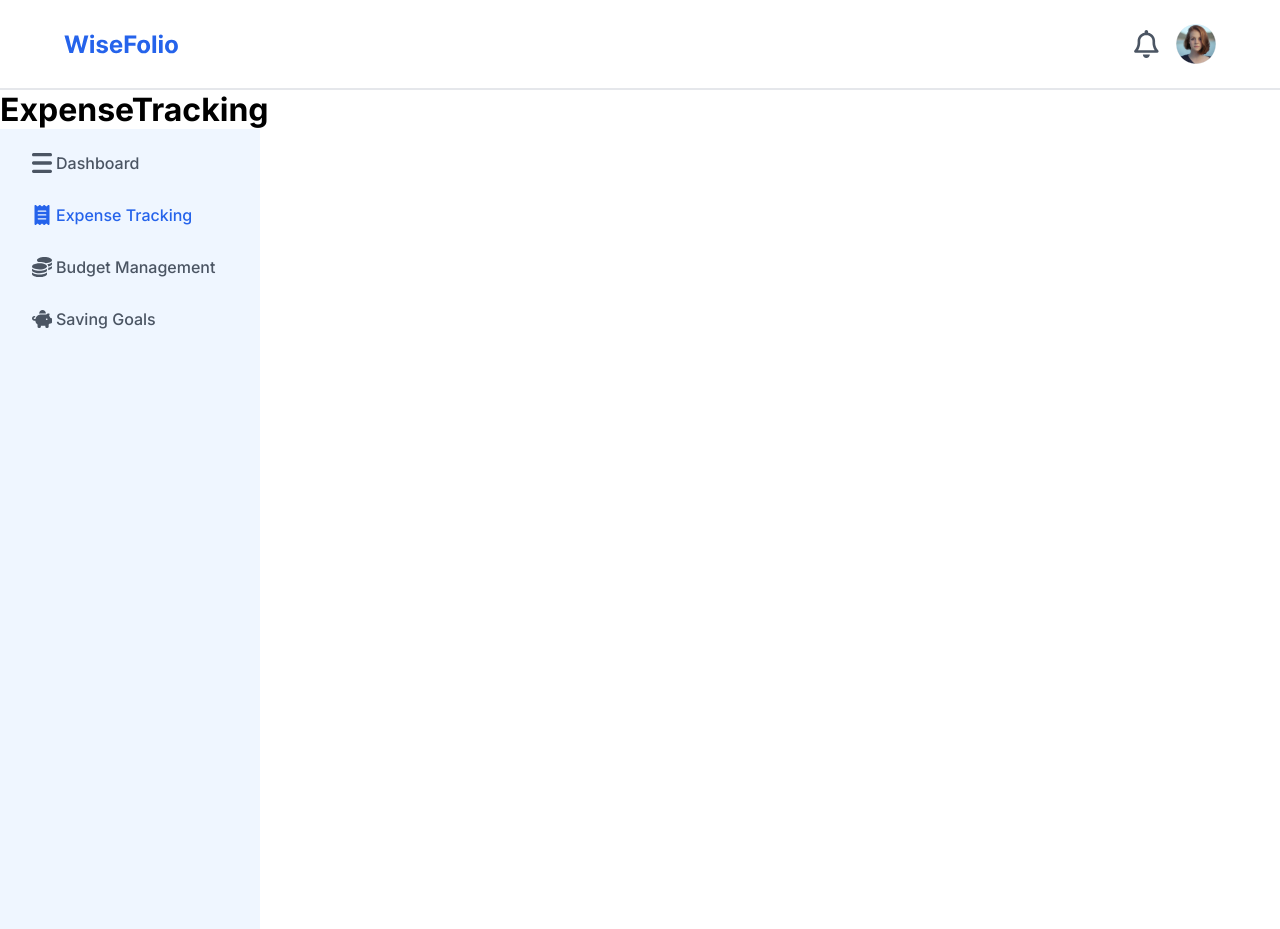
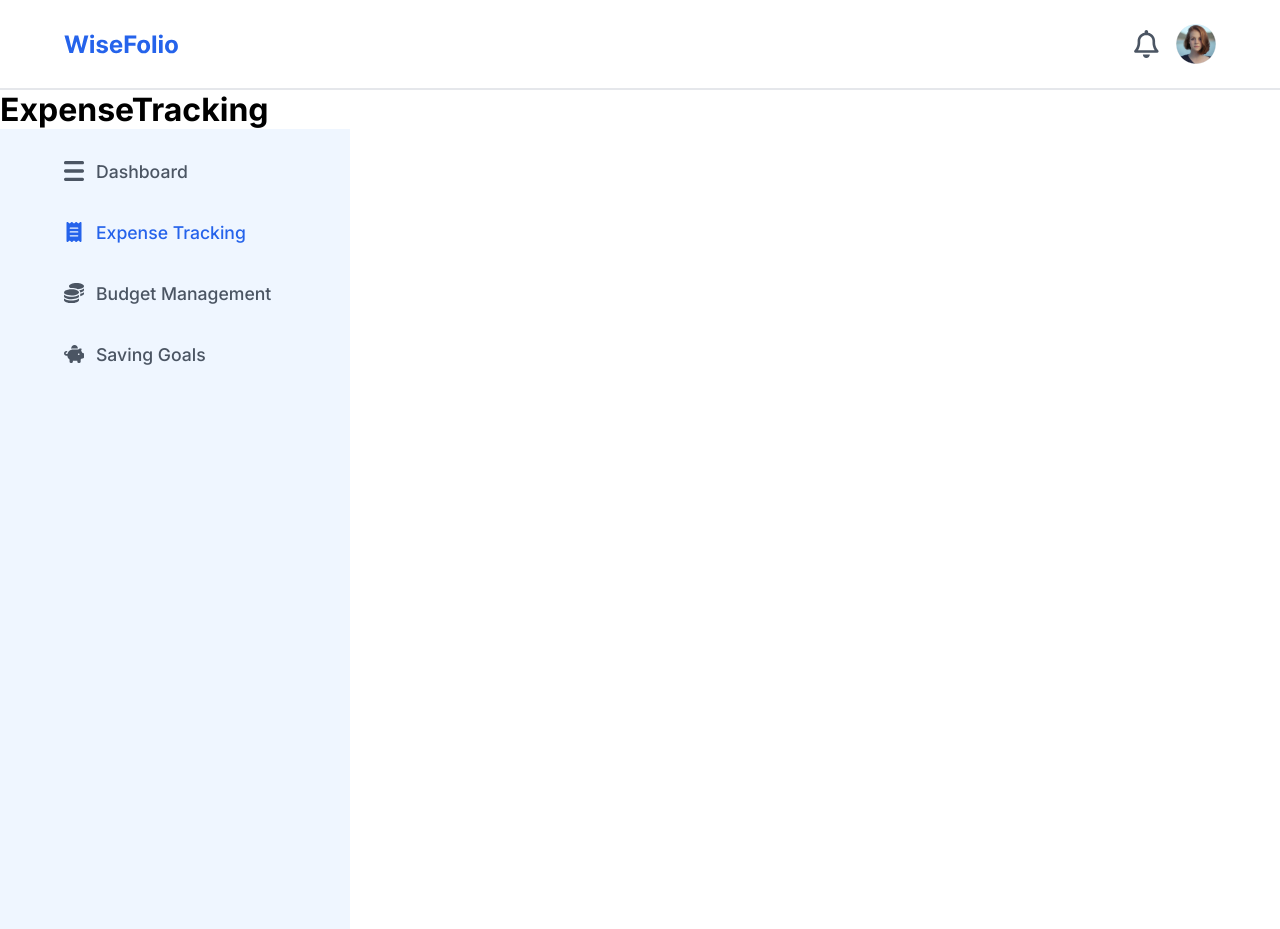
Before and after one commit to Lospub/WiseFolio-Client, a React (Vite) app in the folder wisefolio-client/: page /expenses in a window 1280 px wide. Built offline with nearby package versions, Linux system fonts and the light colour scheme.

Commit message:
style sidebar for desktop view

```diff
--- a/wisefolio-client/src/components/SideBar/SideBar.scss
+++ b/wisefolio-client/src/components/SideBar/SideBar.scss
@@ -16,6 +16,11 @@
         height: 100vh
     }
 
+    @include desktop {
+        padding: 2rem 4rem;
+        width: 350px;
+    }
+
     &__menu {
         @include flex-style(flex-start, space-around, center, nowrap, row);
         list-style: none;
@@ -26,6 +31,10 @@
             @include flex-style(flex-start, flex-start, left, nowrap, column);
             height: auto;
             gap: 1.5rem;
+        }
+
+        @include desktop {
+            gap: 2rem;
         }
     }
 
@@ -40,8 +49,12 @@
 
         @include tablet {
             @include flex-style(flex-start, center, center, nowrap, row);
-            font-size: 1rem;
+            font-size: 1.1rem;
             gap: 0.25rem;
+        }
+
+        @include desktop {
+            gap: 0.75rem;
         }
 
         &--active {
```
